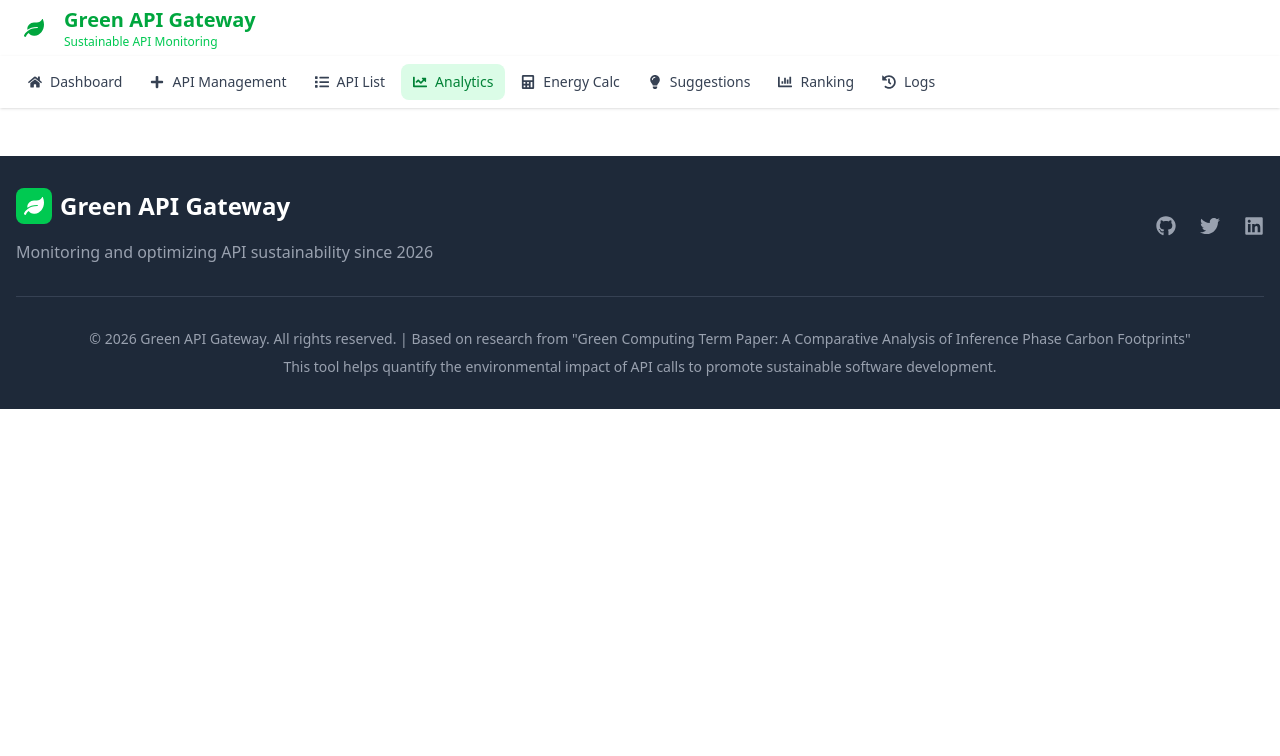
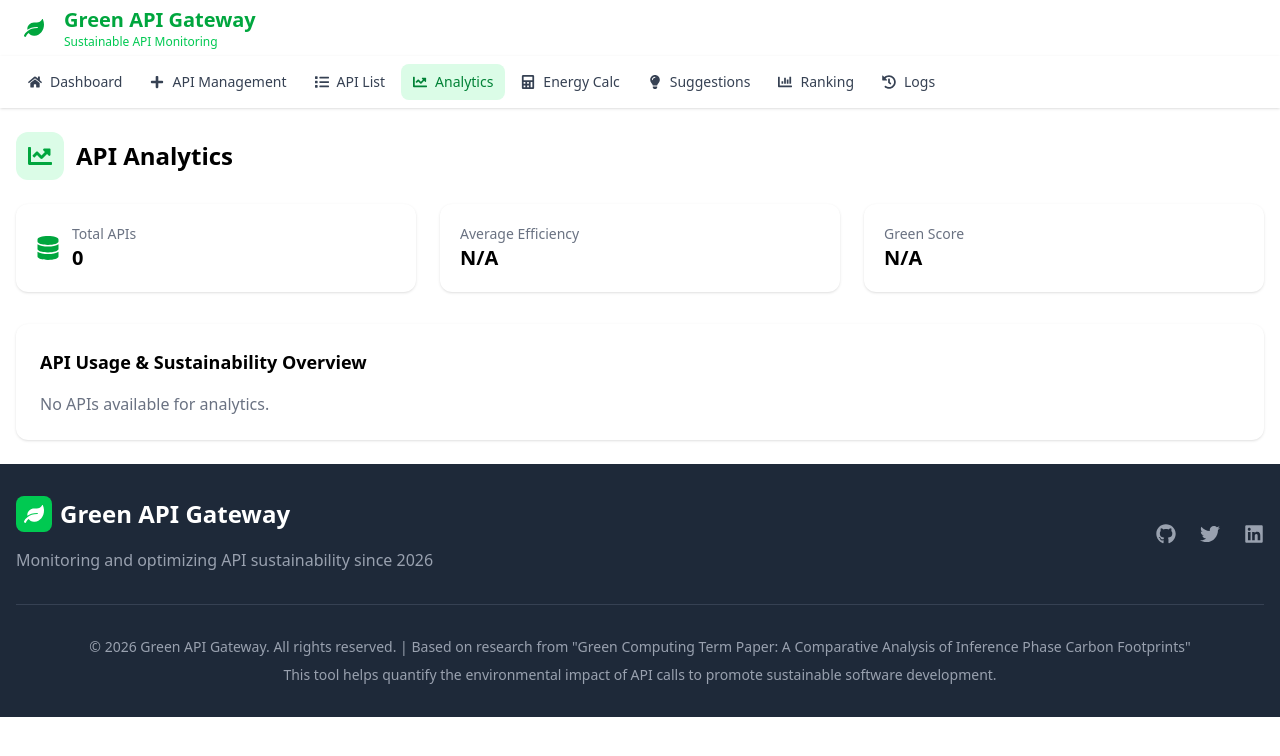
Before and after one commit to palash1212/Green-Api-Gateway, a React (Vite) app: page /api-analytics in a window 1280 px wide. Shown: the top 756 px of the page. Built offline with nearby package versions, Linux system fonts and the light colour scheme.

Commit message:
analytics page added

```diff
--- a/src/App.jsx
+++ b/src/App.jsx
@@ -6,6 +6,7 @@ import Calculator from "./pages/Calculator";
 import Footer from "./footer/Footer";
 import ApiManagement from "./pages/ApiManagement";
 import ApiList from "./pages/ApiList";
+import Analytics from "./pages/Analytics";
 
 export default function App() {
   return (
@@ -20,6 +21,7 @@ export default function App() {
           <Route path="/energy-calculation" element={<Calculator />} />
           <Route path="/api-management" element={<ApiManagement />} />
           <Route path="/api-list" element={<ApiList />} />
+          <Route path="/api-analytics" element={<Analytics />} />
         </Routes>
       </main>
 
--- /dev/null
+++ b/src/pages/Analytics.jsx
@@ -0,0 +1,109 @@
+import { useEffect, useRef, useState } from "react";
+import { FaChartLine, FaDatabase } from "react-icons/fa";
+import Chart from "chart.js/auto";
+
+export default function Analytics() {
+  /* =========================
+     Load APIs from storage
+  ========================== */
+  const [apis] = useState(() => {
+    return JSON.parse(localStorage.getItem("apis")) || [];
+  });
+
+  const chartRef = useRef(null);
+  const chartInstance = useRef(null);
+
+  /* =========================
+     Create chart safely
+  ========================== */
+  useEffect(() => {
+    if (!chartRef.current) return;
+
+    // Destroy existing chart (React 18 safe)
+    if (chartInstance.current) {
+      chartInstance.current.destroy();
+    }
+
+    chartInstance.current = new Chart(chartRef.current, {
+      type: "bar",
+      data: {
+        labels: apis.map((api) => api.name),
+        datasets: [
+          {
+            label: "API Usage Score",
+            data: apis.map(() => Math.floor(Math.random() * 100) + 20),
+            backgroundColor: "rgba(34, 197, 94, 0.7)",
+          },
+        ],
+      },
+      options: {
+        responsive: true,
+        maintainAspectRatio: false,
+        plugins: {
+          legend: { display: true },
+        },
+        scales: {
+          y: {
+            beginAtZero: true,
+          },
+        },
+      },
+    });
+
+    return () => {
+      if (chartInstance.current) {
+        chartInstance.current.destroy();
+      }
+    };
+  }, [apis]);
+
+  return (
+    <div>
+      {/* Page Title */}
+      <h2 className="text-2xl font-bold flex items-center mb-6">
+        <span className="bg-green-100 p-3 rounded-xl mr-3">
+          <FaChartLine className="text-green-600" />
+        </span>
+        API Analytics
+      </h2>
+
+      {/* Summary Cards */}
+      <div className="grid md:grid-cols-3 gap-6 mb-8">
+        <div className="bg-white shadow rounded-xl p-5">
+          <div className="flex items-center gap-3">
+            <FaDatabase className="text-green-600 text-2xl" />
+            <div>
+              <p className="text-gray-500 text-sm">Total APIs</p>
+              <h3 className="text-xl font-bold">{apis.length}</h3>
+            </div>
+          </div>
+        </div>
+
+        <div className="bg-white shadow rounded-xl p-5">
+          <p className="text-gray-500 text-sm">Average Efficiency</p>
+          <h3 className="text-xl font-bold">{apis.length ? "78%" : "N/A"}</h3>
+        </div>
+
+        <div className="bg-white shadow rounded-xl p-5">
+          <p className="text-gray-500 text-sm">Green Score</p>
+          <h3 className="text-xl font-bold">{apis.length ? "A+" : "N/A"}</h3>
+        </div>
+      </div>
+
+      {/* Chart Section */}
+      <div className="bg-white shadow rounded-xl p-6">
+        <h3 className="text-lg font-semibold mb-4">
+          API Usage & Sustainability Overview
+        </h3>
+
+        {apis.length === 0 ? (
+          <p className="text-gray-500">No APIs available for analytics.</p>
+        ) : (
+          <div className="h-80">
+            <canvas ref={chartRef}></canvas>
+          </div>
+        )}
+      </div>
+    </div>
+  );
+}
```
